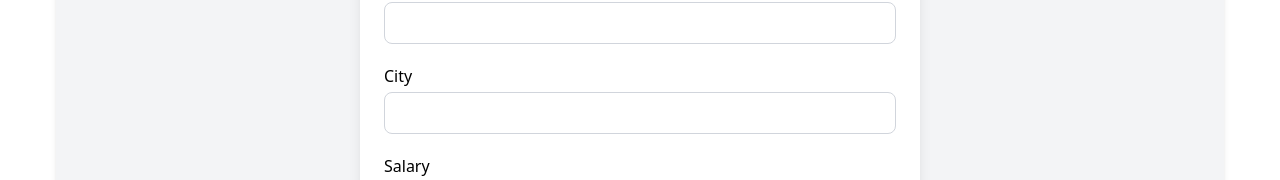
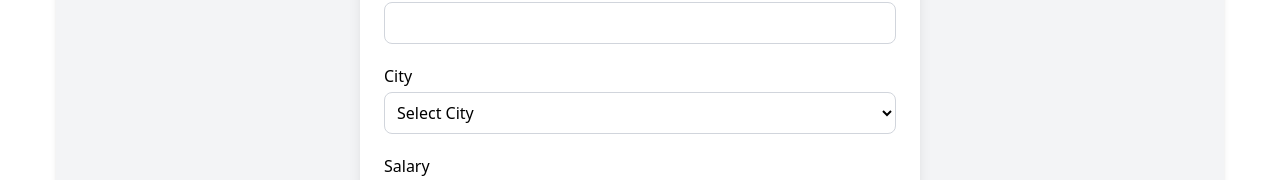
Before and after one commit to Fahad-Javed20/Users-App, a React app in the folder frontEnd/: page / in a window 1280 px wide. Shown: the part 296-476 px from the top of the page. Built offline with nearby package versions, Linux system fonts and the light colour scheme; the HTML template or start-up script is replaced by a standard one.

Commit message:
Update UserFormComponent.tsx

```diff
--- a/frontEnd/src/components/UserFormComponent.tsx
+++ b/frontEnd/src/components/UserFormComponent.tsx
@@ -57,10 +57,18 @@ const UserFormComponent = ({ onAddUser }: UserFormComponentProps) => {
 
           <div>
             <label className="block font-medium mb-1 text-left">City</label>
-            <input
+            <select
               {...register("city", { required: true })}
               className="w-full border border-gray-300 rounded-lg p-2 focus:ring-2 focus:ring-blue-500 focus:outline-none"
-            />
+            >
+            <option value="">Select City</option>
+            <option value="New York">New York</option>
+            <option value="Los Angeles">Lahore</option>
+            <option value="Chicago">Karachi</option>
+            <option value="Houston">Houston</option>
+            <option value="Phoenix">Phoenix</option>
+          </select>
+
             {errors.city && (
               <span className="text-red-500 text-sm">
                 This field is required
```
